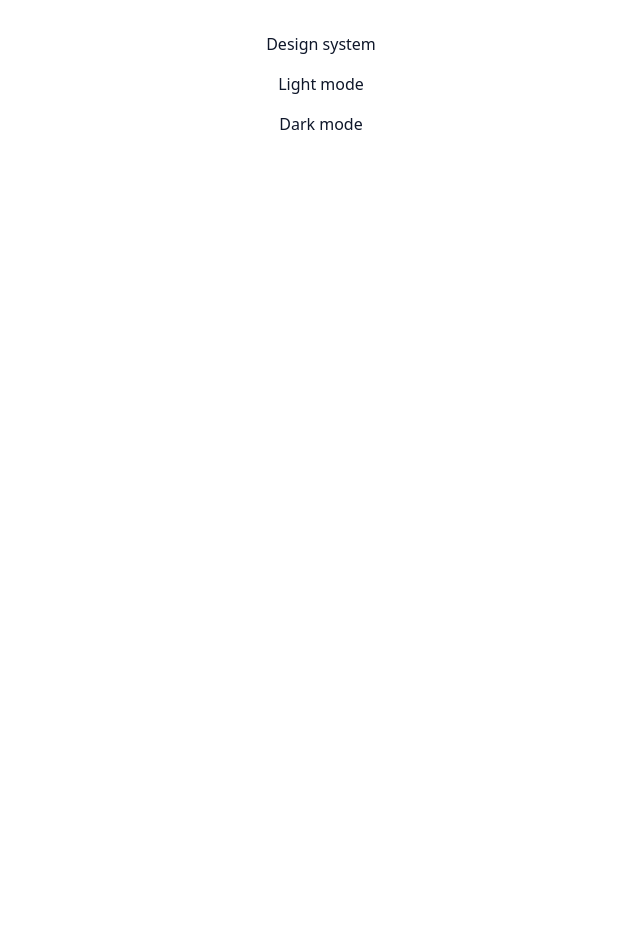
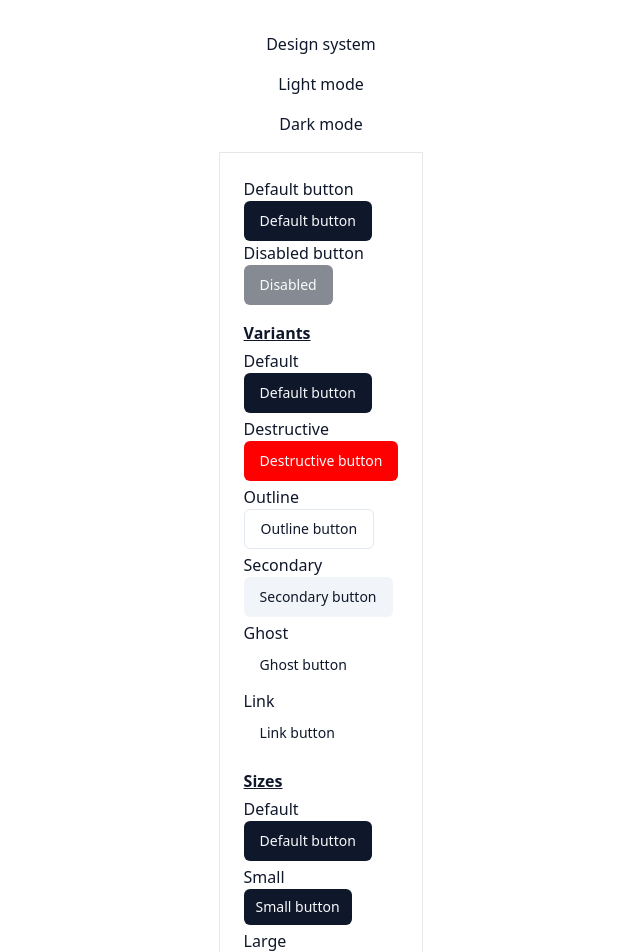
Before and after one commit to mathewbushuru/design-system, a React (Vite) app: page / in a window 1280 px wide. Shown: the top 952 px of the page, without its empty margins (319-959 px from the left). Before the commit the page ends 800 px from the top, so only its background shows below. Built offline with nearby package versions, Linux system fonts and the light colour scheme.

Commit message:
Button component

```diff
--- a/src/App.tsx
+++ b/src/App.tsx
@@ -1,5 +1,7 @@
 import ThemeProvider from "@/components/theme-provider";
-import ThemeToggle from "./components/theme-toggle";
+import ThemeToggle from "@/components/theme-toggle";
+
+import ButtonShowcase from "@/showcase/components/button-showcase";
 
 function App() {
   return (
@@ -7,6 +9,8 @@ function App() {
       <div className="h-screen bg-background text-foreground flex flex-col items-center p-8 gap-4">
         Design system
         <ThemeToggle />
+
+        <ButtonShowcase />
       </div>
     </ThemeProvider>
   );
--- /dev/null
+++ b/src/components/ui/button.tsx
@@ -0,0 +1,52 @@
+import * as React from "react";
+import { cva, type VariantProps } from "class-variance-authority";
+
+import { cn } from "@/lib/utils";
+
+const buttonVariants = cva(
+  "inline-flex items-center justify-center whitespace-nowrap rounded-md text-sm font-medium ring-offset-background transition-colors focus-visible:outline-none focus-visible:ring-2 focus-visible:ring-ring focus-visible:ring-offset-2 disabled:pointer-events-none disabled:opacity-50",
+  {
+    variants: {
+      variant: {
+        default: "bg-primary text-primary-foreground hover:bg-primary/90",
+        destructive:
+          "bg-destructive text-destructive-foreground hover:bg-destructive/90",
+        outline:
+          "border border-input bg-background hover:bg-accent hover:text-accent-foreground",
+        secondary:
+          "bg-secondary text-secondary-foreground hover:bg-secondary/80",
+        ghost: "hover:bg-accent hover:text-accent-foreground",
+        link: "text-primary underline-offset-4 hover:underline",
+      },
+      size: {
+        default: "h-10 px-4 py-2",
+        sm: "h-9 px-3",
+        lg: "h-11 rounded-md px-8",
+        icon: "h-10 w-10",
+      },
+    },
+    defaultVariants: {
+      variant: "default",
+      size: "default",
+    },
+  },
+);
+
+export interface ButtonProps
+  extends React.ButtonHTMLAttributes<HTMLButtonElement>,
+    VariantProps<typeof buttonVariants> {}
+
+const Button = React.forwardRef<HTMLButtonElement, ButtonProps>(
+  ({ className, variant, size, ...props }, ref) => {
+    return (
+      <button
+        className={cn(buttonVariants({ variant, size, className }))}
+        ref={ref}
+        {...props}
+      />
+    );
+  },
+);
+
+export { buttonVariants };
+export default Button;
--- /dev/null
+++ b/src/showcase/components/button-showcase.tsx
@@ -0,0 +1,47 @@
+import { Heart } from "lucide-react"
+
+import Button from "@/components/ui/button"
+
+export default function ButtonShowcase(){
+    return <div className="border p-6">
+        <p>Default button</p>
+        <Button>Default button</Button>
+
+        <p>Disabled button</p>
+        <Button disabled>Disabled</Button>
+
+        <h1 className="mt-4 font-semibold underline">Variants</h1>
+        <h3 className="mt-1">Default</h3>
+        <Button variant="default">Default button</Button>
+
+        <h3 className="mt-1">Destructive</h3>
+        <Button variant="destructive">Destructive button</Button>
+
+        <h3 className="mt-1">Outline</h3>
+        <Button variant="outline">Outline button</Button>
+
+        <h3 className="mt-1">Secondary</h3>
+        <Button variant="secondary">Secondary button</Button>
+
+        <h3 className="mt-1">Ghost</h3>
+        <Button variant="ghost">Ghost button</Button>
+
+        <h3 className="mt-1">Link</h3>
+        <Button variant="link">Link button</Button>
+
+        <h1 className="mt-4 font-semibold underline">Sizes</h1>
+        <h3 className="mt-1">Default</h3>
+        <Button size="default">Default button</Button>
+
+        <h3 className="mt-1">Small</h3>
+        <Button size="sm">Small button</Button>
+
+        <h3 className="mt-1">Large</h3>
+        <Button size="lg">Large button</Button>
+
+        <h3 className="mt-1">Icon</h3>
+        <Button size="icon">
+            <Heart className="h-4 w-4" />
+        </Button>
+    </div>
+}
```
